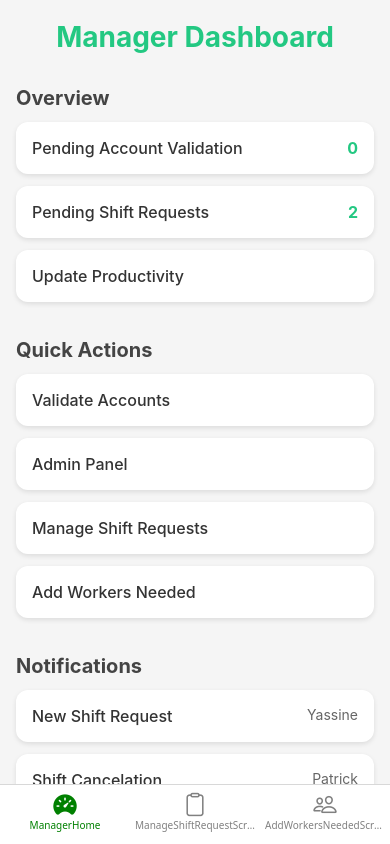
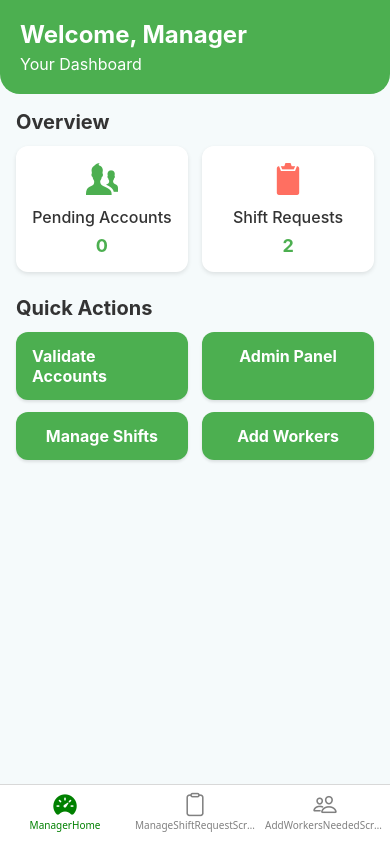
Before and after one commit to EHB-TI/EasyPlanningGroup9, a React Native app: screen /ManagerHome in a window 390 px wide. Built offline with nearby package versions, Linux system fonts and the light colour scheme; no server answers; the database is empty.

Commit message:
Update ManagerHome.js

```diff
--- a/screens/ManagerHome.js
+++ b/screens/ManagerHome.js
@@ -1,5 +1,6 @@
 import React, { useEffect, useState } from 'react';
-import { View, Text, StyleSheet, TouchableOpacity, ScrollView, StatusBar, SafeAreaView } from 'react-native';
+import { View, Text, StyleSheet, TouchableOpacity, ScrollView } from 'react-native';
+import { Entypo } from '@expo/vector-icons';
 import { getDatabase, ref, get, child } from 'firebase/database';
 
 export default function ManagerHome({ navigation }) {
@@ -31,75 +32,82 @@ export default function ManagerHome({ navigation }) {
   }, []);
 
   return (
-    <SafeAreaView style={styles.safeContainer}>
-      <StatusBar barStyle="light-content" backgroundColor="#F5F5F5" />
-      <Text style={styles.header}>Manager Dashboard</Text>
-      <ScrollView contentContainerStyle={styles.scrollContent}>
-        {/* Overview Section */}
+    <View style={styles.container}>
+      <View style={styles.headerContainer}>
+        <Text style={styles.header}>Welcome, Manager</Text>
+        <Text style={styles.subHeader}>Your Dashboard</Text>
+      </View>
+
+      <ScrollView contentContainerStyle={styles.content}>
+        {/* Overview Cards */}
         <View style={styles.section}>
           <Text style={styles.sectionTitle}>Overview</Text>
+          <View style={styles.cardRow}>
             <TouchableOpacity style={styles.card} onPress={() => handleNavigate('UserPanel')}>
-            <Text style={styles.cardText}>Pending Account Validation</Text>
+              <View style={styles.cardIcon}>
+                <Entypo name="users" size={32} color="#4CAF50" />
+              </View>
+              <Text style={styles.cardTitle}>Pending Accounts</Text>
               <Text style={styles.cardNumber}>{pendingCount}</Text>
             </TouchableOpacity>
             <TouchableOpacity style={styles.card} onPress={() => handleNavigate('ShiftRequestScreen')}>
-            <Text style={styles.cardText}>Pending Shift Requests</Text>
+              <View style={styles.cardIcon}>
+                <Entypo name="clipboard" size={32} color="#FF6F61" />
+              </View>
+              <Text style={styles.cardTitle}>Shift Requests</Text>
               <Text style={styles.cardNumber}>2</Text>
             </TouchableOpacity>
-          <TouchableOpacity style={styles.card} onPress={() => handleNavigate('ProductivityScreen')}>
-            <Text style={styles.cardText}>Update Productivity</Text>
+          </View>
+        </View>
+
+        {/* Quick Actions */}
+        <View style={styles.section}>
+          <Text style={styles.sectionTitle}>Quick Actions</Text>
+          <View style={styles.cardRow}>
+            <TouchableOpacity style={styles.actionCard} onPress={() => handleNavigate('UserPanel')}>
+              <Text style={styles.actionCardText}>Validate Accounts</Text>
+            </TouchableOpacity>
+            <TouchableOpacity style={styles.actionCard} onPress={() => handleNavigate('AdminPanel')}>
+              <Text style={styles.actionCardText}>Admin Panel</Text>
             </TouchableOpacity>
           </View>
-
-        {/* Quick Actions Section */}
-        <View style={styles.section}>
-          <Text style={styles.sectionTitle}>Quick Actions</Text>
-          <TouchableOpacity style={styles.card} onPress={() => handleNavigate('UserPanel')}>
-            <Text style={styles.cardText}>Validate Accounts</Text>
+          <View style={styles.cardRow}>
+            <TouchableOpacity style={styles.actionCard} onPress={() => handleNavigate('ManageShiftRequestScreen')}>
+              <Text style={styles.actionCardText}>Manage Shifts</Text>
             </TouchableOpacity>
-          <TouchableOpacity style={styles.card} onPress={() => handleNavigate('AdminPanel')}>
-            <Text style={styles.cardText}>Admin Panel</Text>
-          </TouchableOpacity>
-          <TouchableOpacity style={styles.card} onPress={() => handleNavigate('ManageShiftRequestScreen')}>
-            <Text style={styles.cardText}>Manage Shift Requests</Text>
-          </TouchableOpacity>
-          <TouchableOpacity style={styles.card} onPress={() => handleNavigate('AddWorkersNeededScreen')}>
-            <Text style={styles.cardText}>Add Workers Needed</Text>
+            <TouchableOpacity style={styles.actionCard} onPress={() => handleNavigate('AddWorkersNeededScreen')}>
+              <Text style={styles.actionCardText}>Add Workers</Text>
             </TouchableOpacity>
           </View>
-
-        {/* Notifications Section */}
-        <View style={styles.section}>
-          <Text style={styles.sectionTitle}>Notifications</Text>
-          <TouchableOpacity style={styles.notification} onPress={() => handleNavigate('ShiftRequestDetailsScreen')}>
-            <Text style={styles.cardText}>New Shift Request</Text>
-            <Text style={styles.cardDetail}>Yassine</Text>
-          </TouchableOpacity>
-          <TouchableOpacity style={styles.notification} onPress={() => handleNavigate('ShiftCancelationDetailsScreen')}>
-            <Text style={styles.cardText}>Shift Cancelation</Text>
-            <Text style={styles.cardDetail}>Patrick</Text>
-          </TouchableOpacity>
         </View>
       </ScrollView>
-    </SafeAreaView>
+    </View>
   );
 }
 
 const styles = StyleSheet.create({
-  safeContainer: {
+  container: {
     flex: 1,
-    backgroundColor: "#F5F5F5",
+    backgroundColor: '#F5FAFB',
   },
-  scrollContent: {
-    padding: 16,
+  headerContainer: {
+    padding: 20,
+    backgroundColor: '#4CAF50',
+    borderBottomLeftRadius: 20,
+    borderBottomRightRadius: 20,
   },
   header: {
-    fontSize: 28,
+    fontSize: 24,
     fontWeight: 'bold',
-    color: '#23C882',
-    marginBottom: 16,
-    textAlign: 'center',
-    marginTop: 20,
+    color: '#FFFFFF',
+  },
+  subHeader: {
+    fontSize: 16,
+    color: '#FFFFFF',
+    marginTop: 5,
+  },
+  content: {
+    padding: 16,
   },
   section: {
     marginBottom: 24,
@@ -107,48 +115,58 @@ const styles = StyleSheet.create({
   sectionTitle: {
     fontSize: 20,
     fontWeight: 'bold',
+    color: '#333',
     marginBottom: 12,
-    color: '#444',
+  },
+  cardRow: {
+    flexDirection: 'row',
+    justifyContent: 'space-between',
   },
   card: {
     backgroundColor: '#FFFFFF',
+    borderRadius: 12,
     padding: 16,
-    borderRadius: 12,
-    marginBottom: 12,
-    flexDirection: 'row',
-    justifyContent: 'space-between',
+    width: '48%',
     alignItems: 'center',
     shadowColor: '#000',
     shadowOpacity: 0.1,
     shadowOffset: { width: 0, height: 2 },
-    shadowRadius: 5,
+    shadowRadius: 4,
     elevation: 3,
   },
-  cardText: {
+  cardIcon: {
+    marginBottom: 10,
+  },
+  cardTitle: {
     fontSize: 16,
     fontWeight: '500',
     color: '#333',
+    textAlign: 'center',
   },
   cardNumber: {
-    fontSize: 16,
+    fontSize: 18,
     fontWeight: 'bold',
-    color: '#23C882',
+    color: '#4CAF50',
+    marginTop: 8,
   },
-  notification: {
-    flexDirection: 'row',
-    justifyContent: 'space-between',
-    backgroundColor: '#FFFFFF',
-    padding: 16,
+  actionCard: {
+    backgroundColor: '#4CAF50',
     borderRadius: 12,
+    paddingVertical: 14,
+    paddingHorizontal: 16,
+    width: '48%',
+    alignItems: 'center',
     marginBottom: 12,
     shadowColor: '#000',
     shadowOpacity: 0.1,
     shadowOffset: { width: 0, height: 2 },
-    shadowRadius: 5,
-    elevation: 3,
+    shadowRadius: 3,
+    elevation: 2,
   },
-  cardDetail: {
-    fontSize: 14,
-    color: '#666',
+  actionCardText: {
+    fontSize: 16,
+    fontWeight: 'bold',
+    color: '#FFFFFF',
   },
+
 });
```
Lines whose indentation alone changed are shown as unchanged.
